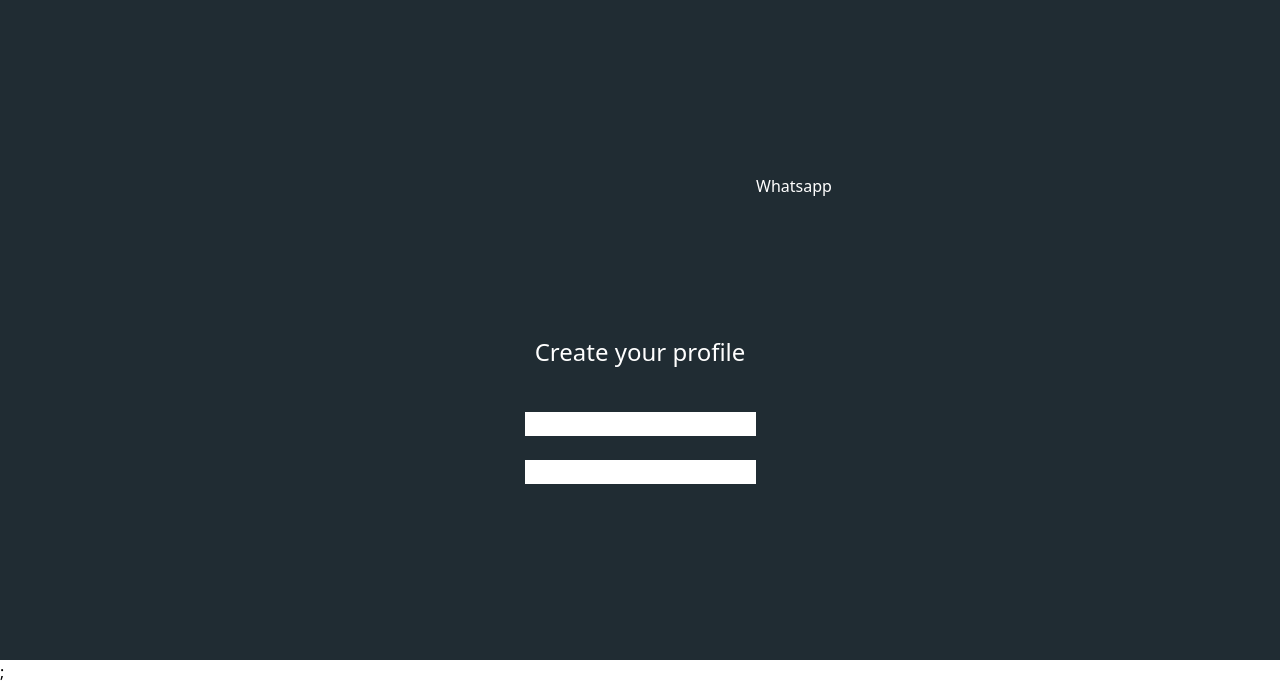
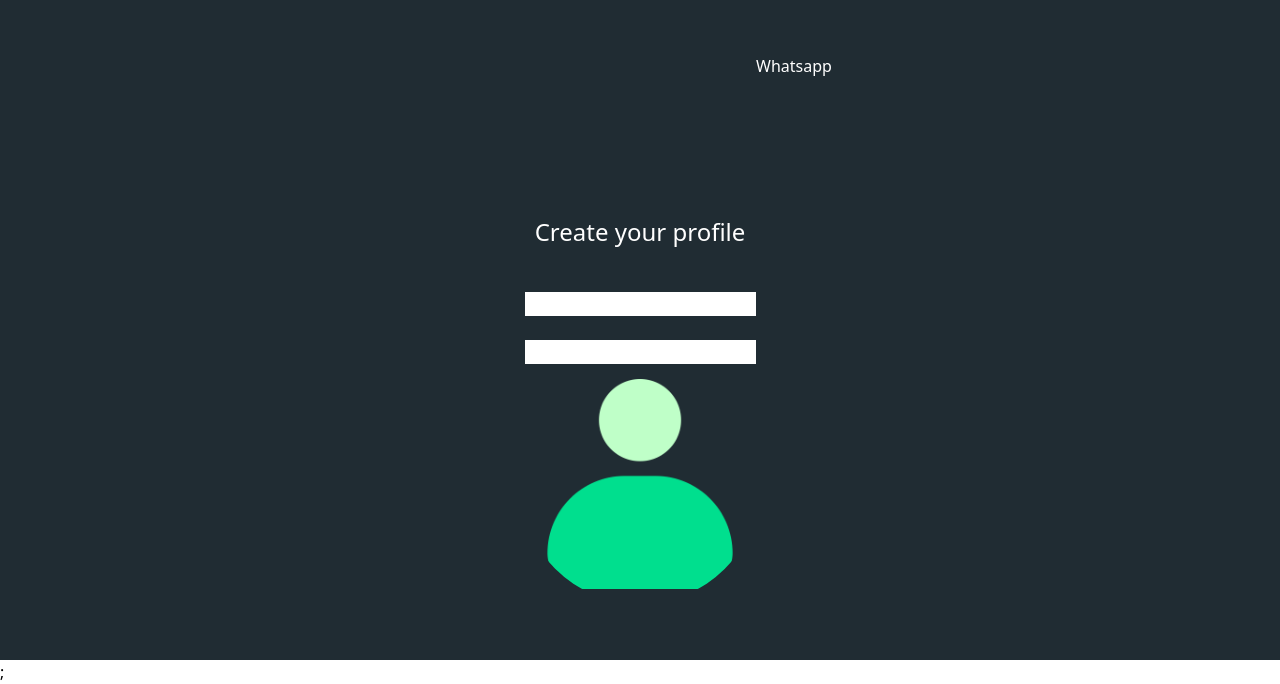
Before and after one commit to ramya72002/tele-dailer, a Next.js app in the folder client/: page /onboarding in a window 1280 px wide. Shown: the part 140-824 px from the top of the page. Built offline with nearby package versions, Linux system fonts and the light colour scheme.

Commit message:
fixed errors

```diff
--- a/client/src/pages/onboarding.jsx
+++ b/client/src/pages/onboarding.jsx
@@ -1,6 +1,7 @@
 import React,{useState} from "react";
 import Image from "next/image";
 import { useStateProvider } from "@/context/StateContext";
+import Avatar from "@/components/common/Avatar";
 
 function Onboarding() {
   const [{userInfo}]=useStateProvider();
@@ -21,13 +22,13 @@ function Onboarding() {
       </div>
       <h2 className="text-2xl">Create your profile</h2>
       <div className="flex gap-6 mt-6"></div>
-      <div className="flex flex-col items-center justify-center mt-5 gap-6 ">
+      <div className="flex flex-col items-center justify-center mt-5 gap-6">
         <input name="Display Name" state={name} setState={setName} label />
         <input name="About" state={about} setState={setAbout} label />
 
       </div>
        <div>
-        <avatar type="xl" image = {image} setImage= {setImage}/>
+        <Avatar type="xl" image = {image} setImage= {setImage}/>
        </div>
     </div>
   );
```
